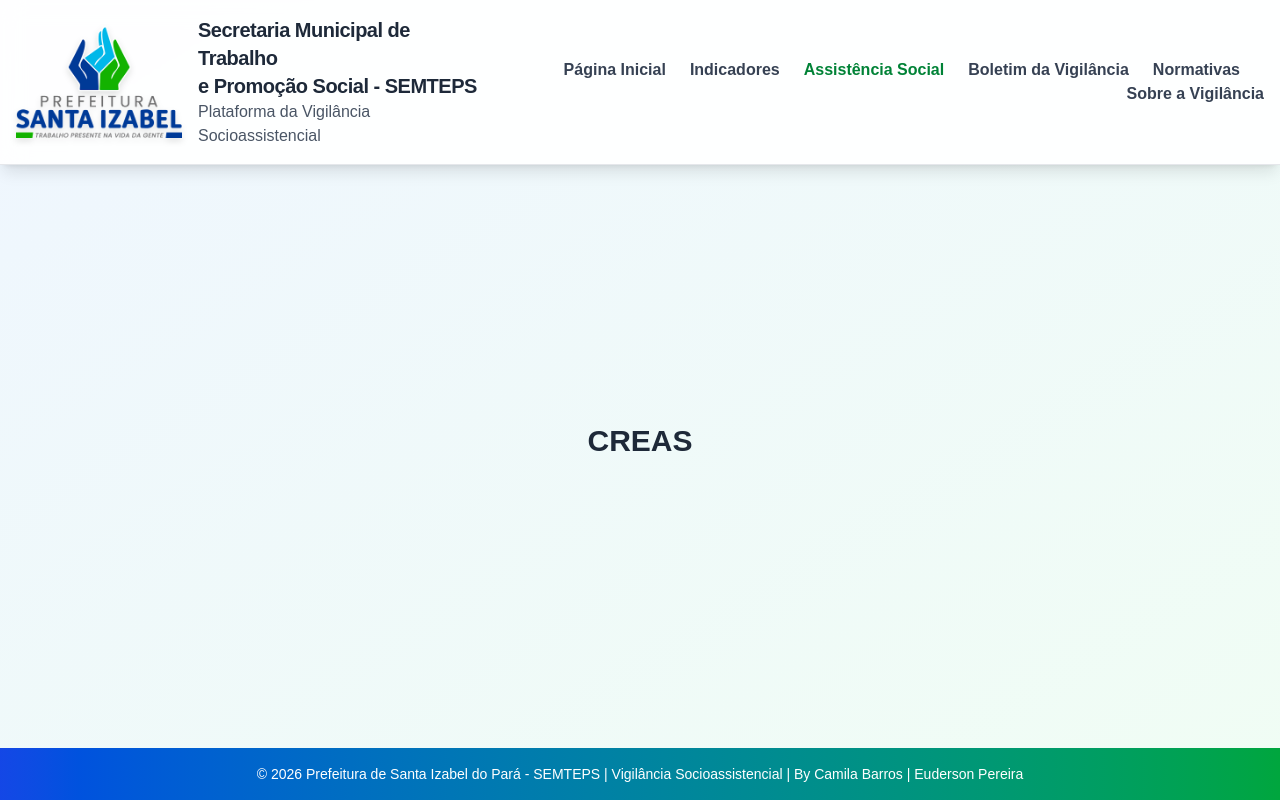
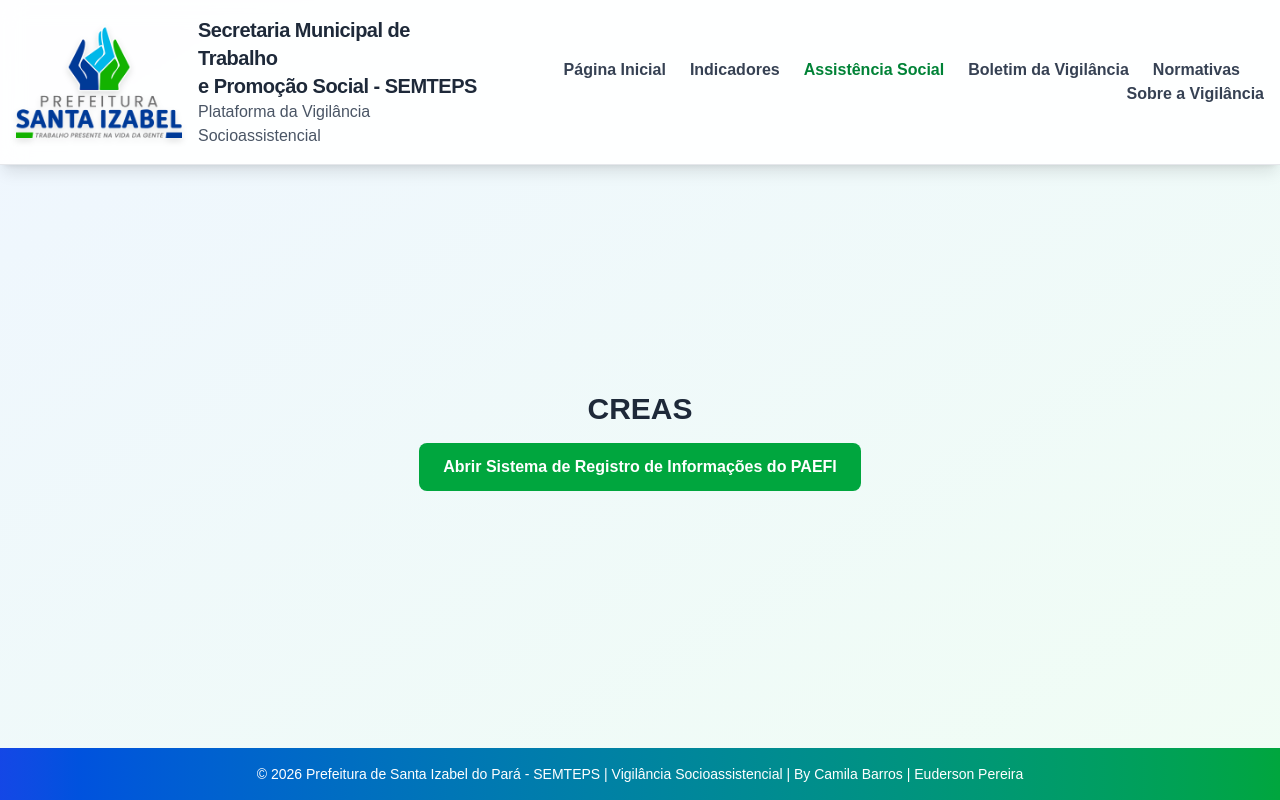
Before and after one commit to Eudersonp/observatorio_suas, a Next.js app: page /assistencia-social/creas in a window 1280 px wide. Built offline with nearby package versions, Linux system fonts and the light colour scheme.

Commit message:
primeiro commit

```diff
--- a/src/app/assistencia-social/cras/page.tsx
+++ b/src/app/assistencia-social/cras/page.tsx
@@ -40,9 +40,14 @@ export default function HomePage() {
         </nav>
       </header>
 
-      {/* Corpo da página */}
-      <main className="flex-1 flex items-center justify-center">
+      <main className="flex-1 flex flex-col items-center justify-center space-y-4">
         <h2 className="text-3xl font-bold text-gray-800">CRAS</h2>
+        <a
+          href="https://beneficio-bpc-mais.base44.app/"
+          className="px-6 py-3 bg-green-600 text-white rounded-lg font-semibold hover:bg-green-700 transition"
+        >
+          Sistema BPC - 0 a 6 anos
+        </a>
       </main>
 
       {/* Rodapé */}
--- a/src/app/assistencia-social/creas/page.tsx
+++ b/src/app/assistencia-social/creas/page.tsx
@@ -36,13 +36,19 @@ export default function HomePage() {
           <Link href="/assistencia-social" className="text-green-700 font-bold">Assistência Social</Link>
           <Link href="/boletins" className="hover:text-green-700 transition">Boletim da Vigilância</Link>
           <Link href="/normativas" className="hover:text-green-700 transition">Normativas</Link>
-          <a href="#sobre" className="hover:text-green-700 transition">Sobre a Vigilância</a>
+          <a href="/sobre" className="hover:text-green-700 transition">Sobre a Vigilância</a>
         </nav>
       </header>
 
       {/* Corpo da página */}
-      <main className="flex-1 flex items-center justify-center">
+      <main className="flex-1 flex flex-col items-center justify-center space-y-4">
         <h2 className="text-3xl font-bold text-gray-800">CREAS</h2>
+        <a
+          href="https://geocase-track-pro.base44.app"
+          className="px-6 py-3 bg-green-600 text-white rounded-lg font-semibold hover:bg-green-700 transition"
+        >
+          Abrir Sistema de Registro de Informações do PAEFI
+        </a>
       </main>
 
       {/* Rodapé */}
--- a/src/app/assistencia-social/page.tsx
+++ b/src/app/assistencia-social/page.tsx
@@ -79,7 +79,7 @@ export default function HomePage() {
           <Link href="/assistencia-social" className="text-green-700 font-bold">Assistência Social</Link>
           <Link href="/boletins" className="hover:text-green-700 transition">Boletim da Vigilância</Link>
           <Link href="/normativas" className="hover:text-green-700 transition">Normativas</Link>
-          <a href="#sobre" className="hover:text-green-700 transition">Sobre a Vigilância</a>
+          <a href="/sobre" className="hover:text-green-700 transition">Sobre a Vigilância</a>
         </nav>
       </header>
 
--- a/src/app/boletins/page.tsx
+++ b/src/app/boletins/page.tsx
@@ -34,7 +34,7 @@ export default function Page() {
           <Link href="/assistencia-social" className="hover:text-green-700 transition">Assistência Social</Link>
           <Link href="/boletins" className="text-green-700 font-bold">Boletim da Vigilância</Link>
           <Link href="/normativas" className="hover:text-green-700 transition">Normativas</Link>
-          <a href="#sobre" className="hover:text-green-700 transition">Sobre a Vigilância</a>
+          <a href="/sobre" className="hover:text-green-700 transition">Sobre a Vigilância</a>
         </nav>
       </header>
 
--- a/src/app/indicadores/page.tsx
+++ b/src/app/indicadores/page.tsx
@@ -35,7 +35,7 @@ export default function Page() {
           <Link href="/assistencia-social" className="hover:text-green-700 transition">Assistência Social</Link>
           <Link href="/boletins" className="hover:text-green-700 transition">Boletim da Vigilância</Link>
           <Link href="/normativas" className="hover:text-green-700 transition">Normativas</Link>
-          <a href="#sobre" className="hover:text-green-700 transition"> Sobre a Vigilância</a>
+          <a href="/sobre" className="hover:text-green-700 transition"> Sobre a Vigilância</a>
         </nav>
       </header>
 
--- a/src/app/page.tsx
+++ b/src/app/page.tsx
@@ -88,7 +88,7 @@ export default function HomePage() {
           <Link href="/boletins" className="hover:text-green-700 transition">Boletim da Vigilância</Link>
           <Link href="/normativas" className="hover:text-green-700 transition">Normativas</Link>
           {/* O link para âncora interna usa a tag <a> padrão, que já utiliza href. */}
-          <a href="#sobre" className="hover:text-green-700 transition">Sobre a Vigilância</a>
+          <a href="/sobre" className="hover:text-green-700 transition">Sobre a Vigilância</a>
         </nav>
       </header>
       {/* Fim do Header */}
```
